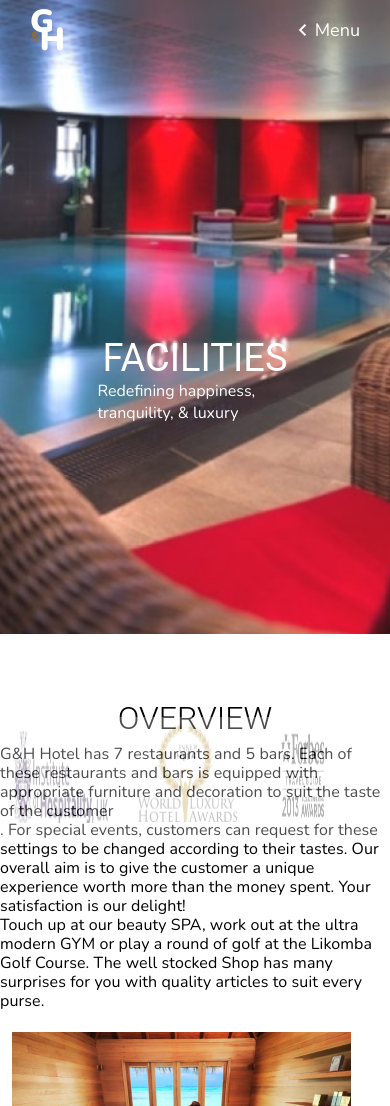
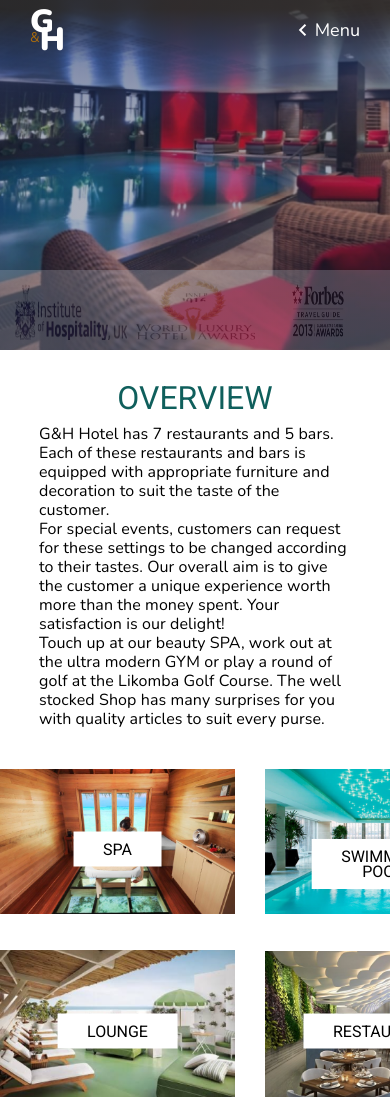
Before and after one commit to Olasumbo-Eniola/G-H-Hotel, a plain HTML site: page page/facilities.html in a window 390 px wide. Shown: the top 1106 px of the page. Drawn offline with nearby package versions, Linux system fonts and the light colour scheme.

Commit message:
chore: made facilities page mobile responsive

```diff
--- a/page/facilities.html
+++ b/page/facilities.html
@@ -32,7 +32,6 @@
         </div>
     </header>
     <div class="head">
-        <img src="../src/images/Hero img.png" alt="facility" class="myImg">
         <div class="text">
             <h3>FACILITIES</h3>
             <p>Redefining happiness, tranquility, &#38; luxury</p>
@@ -49,17 +48,18 @@
             </div>
         </div>
     </div>
+
     <div class="overview">
         <h2>OVERVIEW</h2>
         <div class="overview-text">
-        <p>G&H Hotel has 7 restaurants and 5 bars. Each of these restaurants and bars is equipped with appropriate furniture and decoration to suit the taste of the customer<br>.
+        <p>G&H Hotel has 7 restaurants and 5 bars. Each of these restaurants and bars is equipped with appropriate furniture and decoration to suit the taste of the customer.<br>
             For special events, customers can request for these settings to be changed according to their tastes. Our overall aim is to give the customer a unique experience worth more than the money spent.
             Your satisfaction is our delight!<br>
             Touch up at our beauty SPA, work out at the ultra modern GYM or play a round of golf at the Likomba Golf Course. The well stocked Shop has many surprises for you with quality articles to suit every purse.
-
         </p>
         </div>
     </div>
+
     <div class="images">
         <div class="smaller-img">
             <img src="../src/images/massage.png" alt="Spa">
--- a/src/styles/facilities.css
+++ b/src/styles/facilities.css
@@ -1,6 +1,11 @@
+@import url('https://fonts.googleapis.com/css2?family=Roboto&display=swap');
 
+body {
+    font-family: 'Roboto', sans-serif;
+    width: 100% !important;
+    overflow-x: hidden;
+}
 .text{
-
     position: absolute;
     top: 45%;
     left: 50%;
@@ -13,30 +18,55 @@ h3{
     font-size: 38px;
     font-weight: normal;
 }
-.myImg{
-    object-fit: contain;
-   height: 731px;
-   width: 100%;
-   margin-top: -3.7%;
+
+/* HEADER START  */
+.head{
+    background: url(../images/Hero\ img.png) center center/cover no-repeat;
+    height: 100vh;
+    padding-top: 50px;
+    margin-bottom: 30px;
+    position: relative;
+}
+
+.head::after {
+    width: 100%;
+    height: 100%;
+    position: absolute;
+    background: linear-gradient(180deg, rgba(40, 38, 38, 0.85) 2.61%, rgba(34, 43, 72, 0.72) 10.55%, rgba(28, 48, 105, 0.57) 16.97%, rgba(6, 21, 59, 0.34) 38.37%, rgba(6, 21, 59, 0.34) 42.54%, rgba(6, 21, 59, 0.34) 47.35%, rgba(6, 21, 59, 0.34) 52.57%);
+    z-index: 1;
+    content: '';
+    top: 0;
+    left: 0;
+    margin-bottom: 30px;
+}
+
+.head .text h3 {
+    font-size: 55px;
+}
+.head .text p {
+    font-size: 20px;
+    margin-bottom: 30px;
 }
 .img-nav{
     position: absolute;
-    bottom: 9px;
+    bottom: 0;
     left: -0.1%;
     background-color: #ffffff;
     opacity: 0.3;
     width: 100%;
-    padding-right: 23px;
-    margin-bottom: -1%;
-    padding-bottom: 10px;
+    padding: 10px;
+    display: flex;
+    justify-content: space-around;
 }
 .lil-img{
-    float: left;
-  width: 30%;
-  margin: auto;
-  margin-top: 6px;
-  margin-left: 3%;
+    display: inline-block;
+    align-items: center;
+    margin: auto;
+
 }
+/* HEADER END  */
+
+/* OVERVIEW START  */
 .overview h2{
     font-family: Roboto;
     font-style: normal;
@@ -44,9 +74,10 @@ h3{
     font-size: 32px;
     text-align: center;
     line-height: 37px;
+    color: #0F5F5C;
 }
 .overview-text{
-    width: 829px;
+    width: 70%;
     text-align: left;
     font-family: Roboto;
     font-style: normal;
@@ -56,69 +87,101 @@ h3{
     line-height: 19px;
     letter-spacing: 0.0059em;
     margin-top: 2%;
+    margin-bottom: 5%;
+}
 
+/* FACILITIES IMAGES START  */
+.smaller-img {
+    position: relative;
+    justify-content: center;
+    align-items: center;
+    align-content: center;
 }
-.Small-txt{
+.Small-txt {
     position: absolute;
-   margin-left: -22%;
-   width: 238px;
-    margin-top: 6%;
+    top: 35%;
+    left: 50%;
+    transform: translate(-50%, 50%);
+    width: fit-content;
     background-color: white;
     padding: 10px 37px;
     text-align: center;
     font-family: Roboto;
     font-size: 16px;
     line-height: 19px;
+    text-transform: uppercase;
+}
+
+.images .smaller-img img {
+    align-items: center;
+    justify-content: center;
+    width: 100%;
+}
+
+.images::after{
+    content: "";
 
 }
-.smaller-img {
-    float: left;
+.images{
+    display: grid;
+    grid-template-columns: repeat(3, 1fr);
+    grid-gap: 30px 30px;
+    margin: auto;
+    margin-top: 40px;
+    margin-bottom: 40px;
+    width: 80%;
+    justify-content: center;
+    align-items: center;
+    align-content: center;
+}
 
-    width: 30%;
-    margin: auto;
-    margin-top: 6px;
-    margin-left: 3%;
-}
-.images::after{
-    content: "";
-    clear: both;
-    display: table;
-}
-.images{
-    margin-top: 4%;
-    margin-bottom: 4%;
-
+@media only screen and (max-device-width : 1024px) {
+    body {
+        width: 100% !important;
+    }
 }
 
 @media only screen and (max-width: 768px){
     .head{
-
-        height: 700px;
+        height: 350px;
     }
-    .myImg{
-        width: 100%;
-      height: 100%;
-      object-fit: cover;
-      margin-top: -17%;
+    .head .text {
+        display: none;
     }
     .img-nav{
         position: absolute;
         width: 100%;
+        height: 80px;
+
     }
     .lil-img img{
-
-        width:100px;
-        height: 100px;
+        justify-content: space-around;
+        width:120px;
+        height: 60px;
     }
     .overview-text{
-        width: 100%;
+        width: 80%;
+    }
+    .images {
+        display: grid;
+        grid-template-columns: repeat(2, 1fr);
+        min-width: 500px;
     }
     .smaller-img{
         width: 100%;
+
     }
-    .Small-txt{
-       position: absolute;
-       margin-top: 25%;
-       margin-left: -20%;
+    .Small-txt {
+        position: absolute;
+        top: 30%;
+        left: 50%;
+        transform: translate(-50%, 50%);
+        width: fit-content;
+        background-color: white;
+        padding: 10px 30px;
+        text-align: center;
+        font-family: Roboto;
+        font-size: 16px;
+        line-height: 15px;
     }
 }
```
Lines whose indentation alone changed are shown as unchanged.
